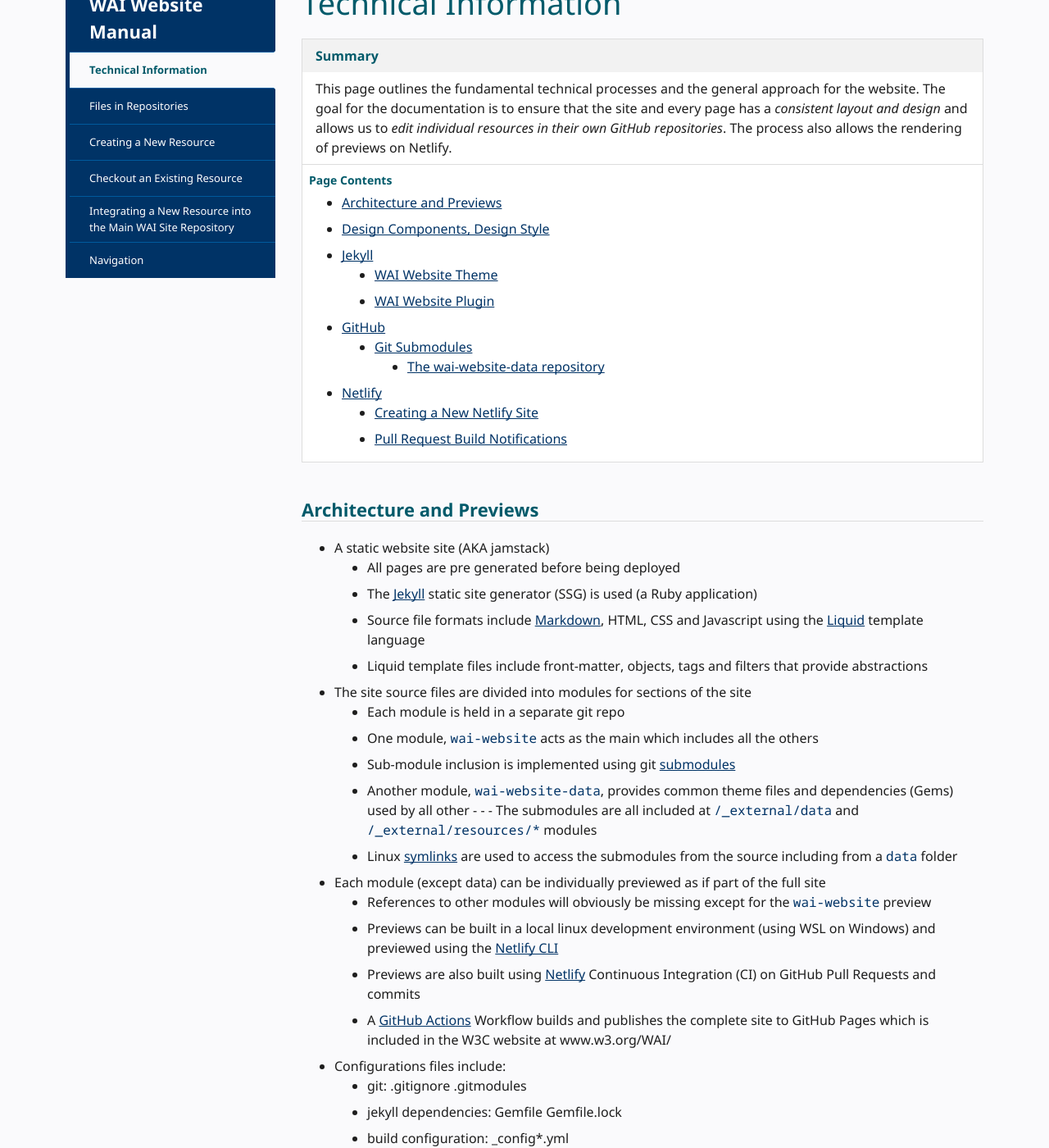
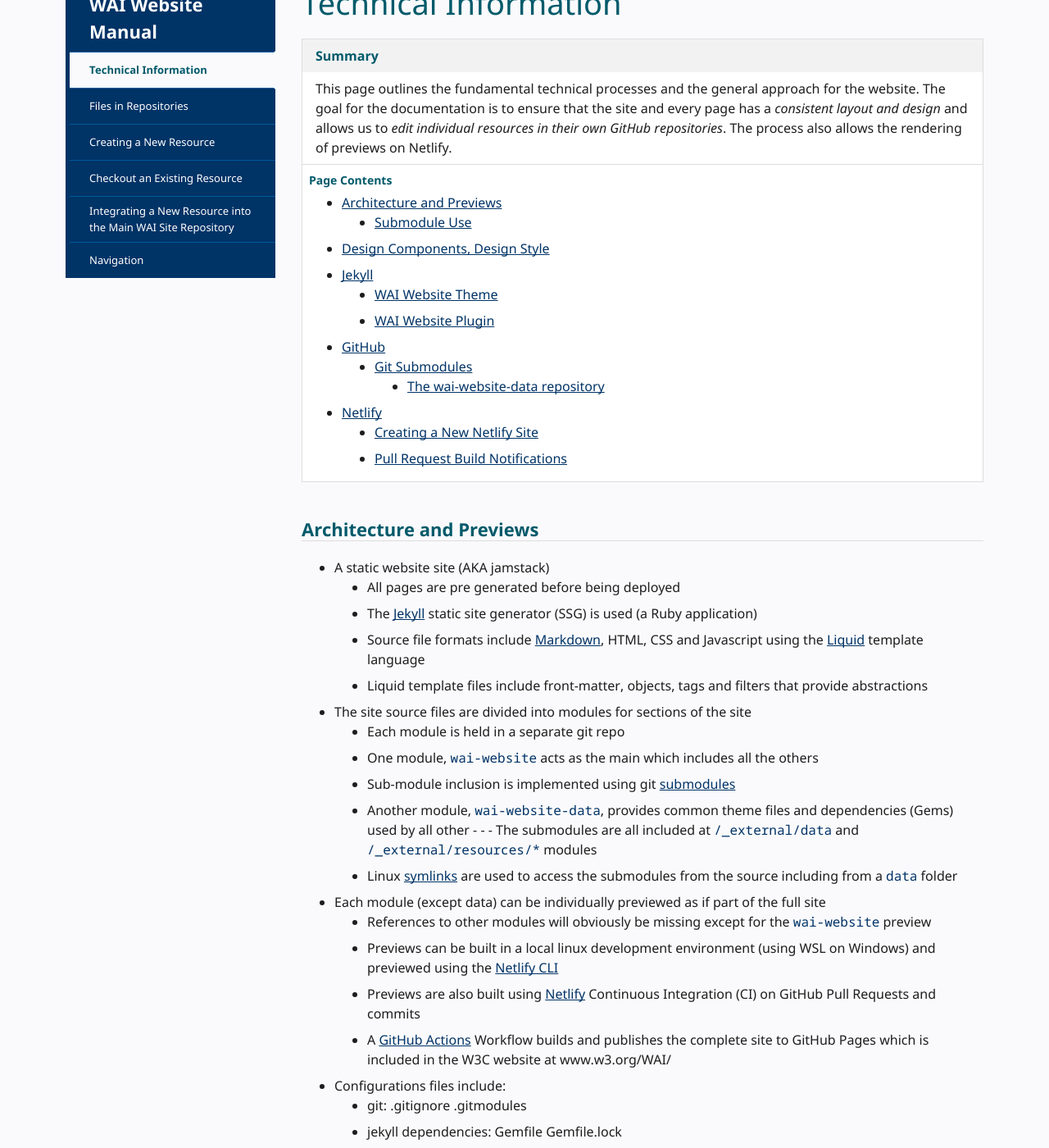
Before and after one commit to w3c/wai-website-theme, a Jekyll site: the page built from content/technical.md, in a window 1280 px wide and 1400 px high, scrolled down 324 px. Shown: the whole window at 82% size. Built offline with Jekyll 4.4.1, drawn with Linux system fonts in a browser that asks for light colours; cached includes are drawn as plain includes; comment, search, counter and statistics services are not loaded; some of the changed text lies outside the part shown.

Commit message:
Fix heading level

```diff
--- a/content/technical.md
+++ b/content/technical.md
@@ -48,7 +48,7 @@
 
 This separation into modules allows independent work on the various sections of the website. However, it also causes a lot of duplication of configuration in each repo and Netlify site meaning changes to all modules become very time consuming.
 
-=== Submodule Use ===
+### Submodule Use
 
 In a nutshell, submodules are a way to include a git repo into another (supermodule). The supermodule references a specific commit of each submodule until it is manually updated (using `git submodule update`. Use of submodules thus offers the possibility of referencing any versions of submodules, requiring a commit to persist the submodule state held in the supermodule.
 
```
